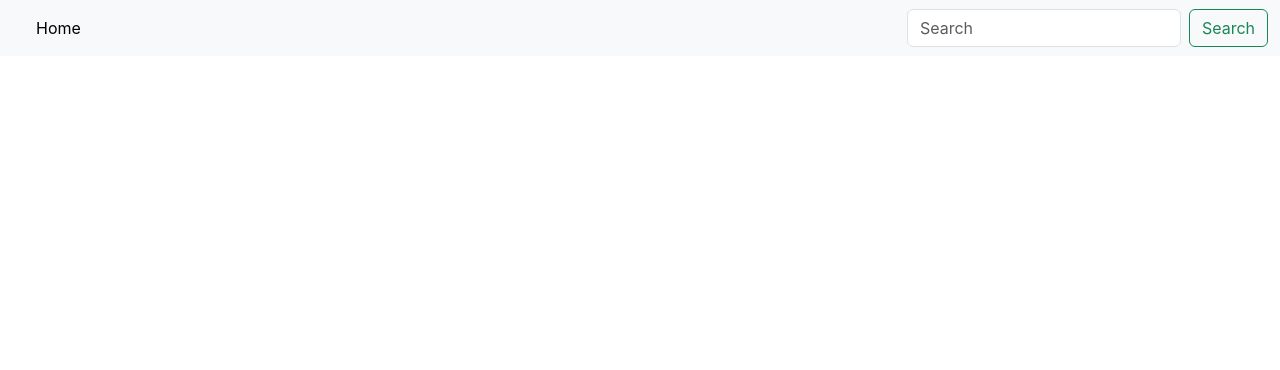
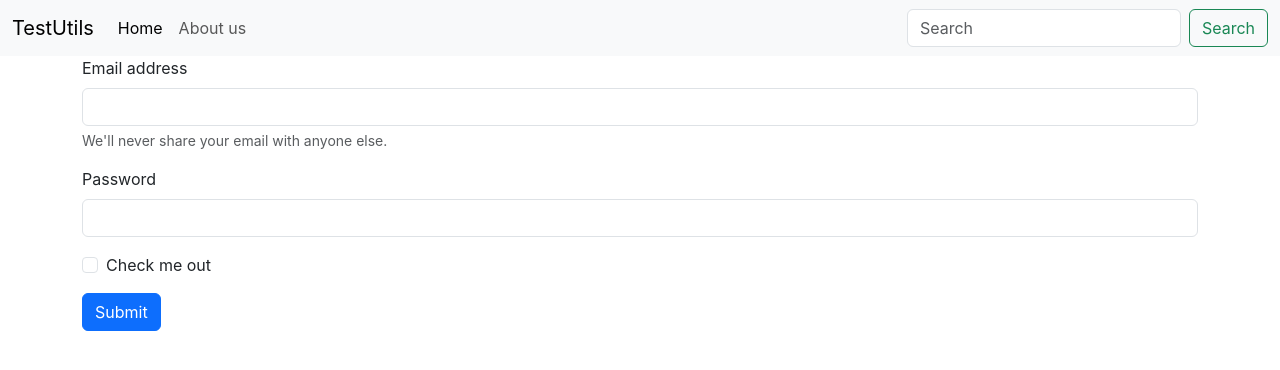
Before and after one commit to mithunurs17/React, a React (Create React App) app in the folder my-app/: page / in a window 1280 px wide. Shown: the top 370 px of the page. Built offline with nearby package versions, Linux system fonts and the light colour scheme.

Commit message:
Text form

```diff
--- a/my-app/src/App.js
+++ b/my-app/src/App.js
@@ -1,13 +1,17 @@
 import logo from './logo.svg';
 import './App.css';
 import Navbar from './components/Navbar';
+import TextForm from './components/TextForm';
 
 let name = "Mithun"
 function App() {
   return (
   <>
 
-<Navbar/>
+<Navbar title='TestUtils' aboutText='About us'/>
+<div className='container'>
+  <TextForm/>
+</div>
 
   </>
   );
```
